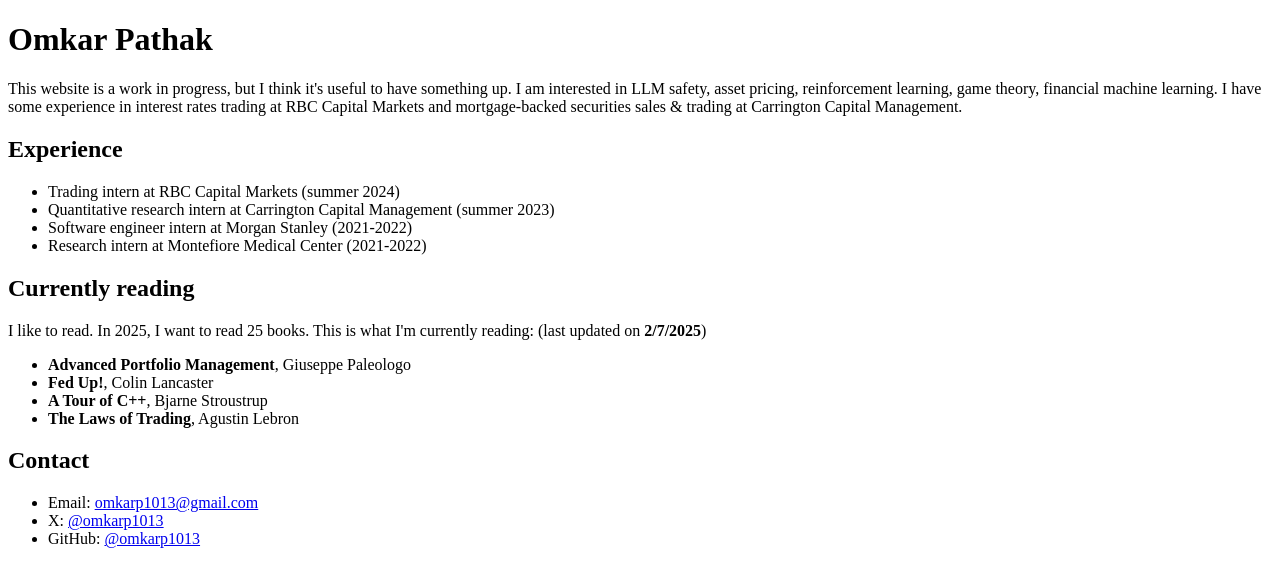
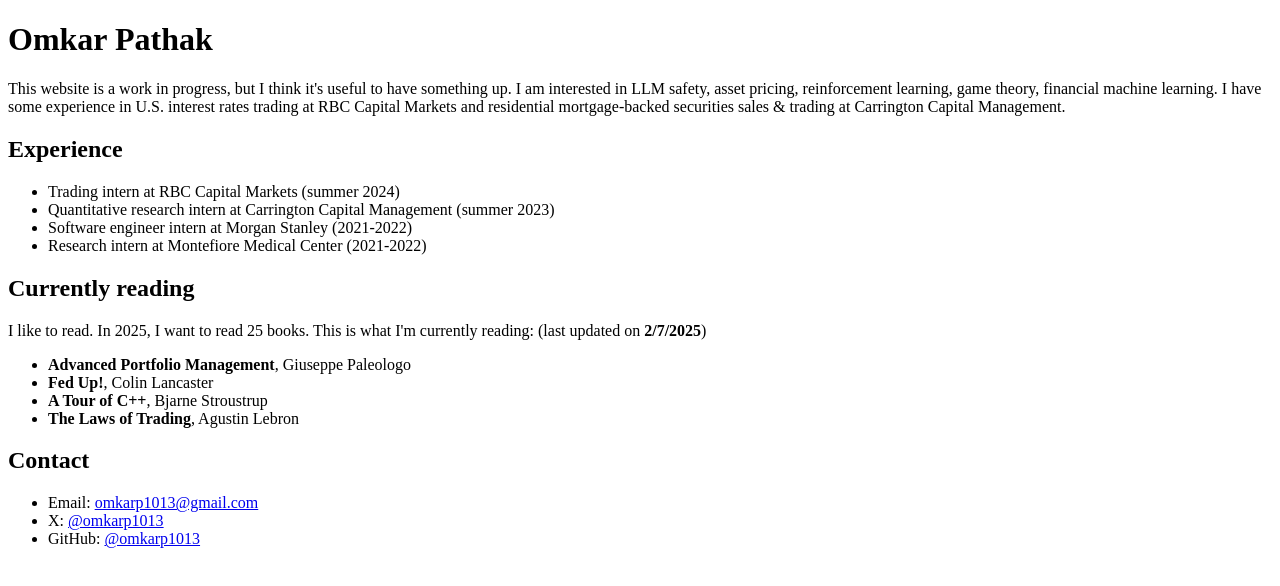
Before and after one commit to omkarp1013/MyWebsite, a plain HTML site: page index.html in a window 1280 px wide. Drawn offline with Linux system fonts and the light colour scheme.

Commit message:
Update index.html

```diff
--- a/index.html
+++ b/index.html
@@ -9,7 +9,7 @@
     <h1>Omkar Pathak</h1>
     <p>
         This website is a work in progress, but I think it's useful to have something up. I am interested in LLM safety, asset pricing, reinforcement learning, game theory, financial machine learning.
-        I have some experience in interest rates trading at RBC Capital Markets and mortgage-backed securities sales & trading at Carrington Capital Management.
+        I have some experience in U.S. interest rates trading at RBC Capital Markets and residential mortgage-backed securities sales & trading at Carrington Capital Management.
     </p>
 
     <h2>Experience</h2>
```
